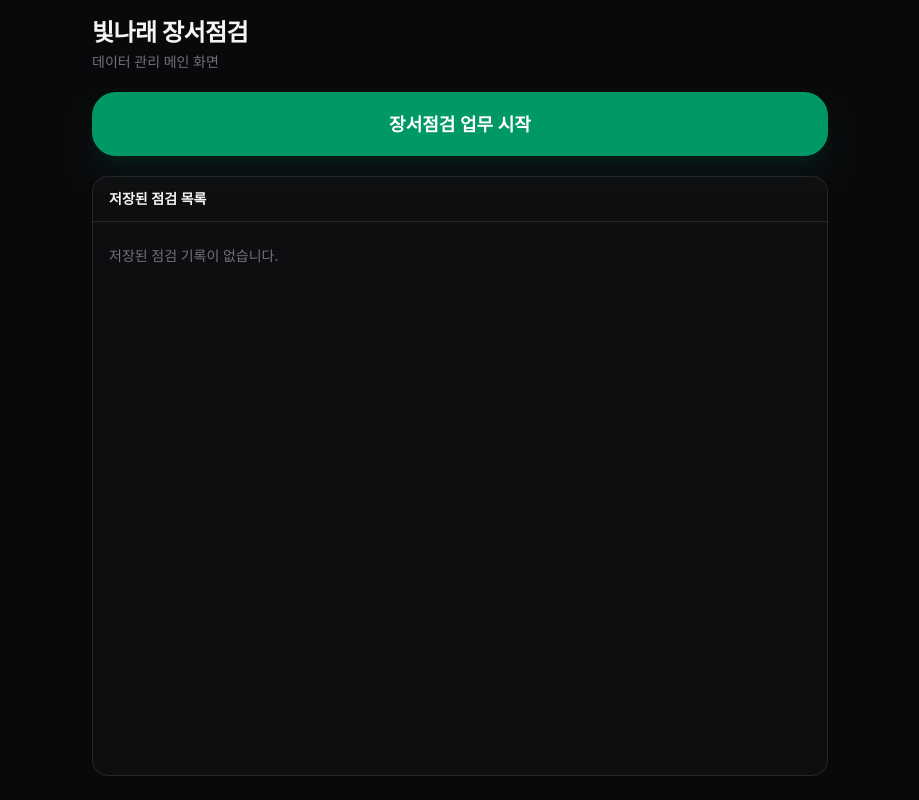
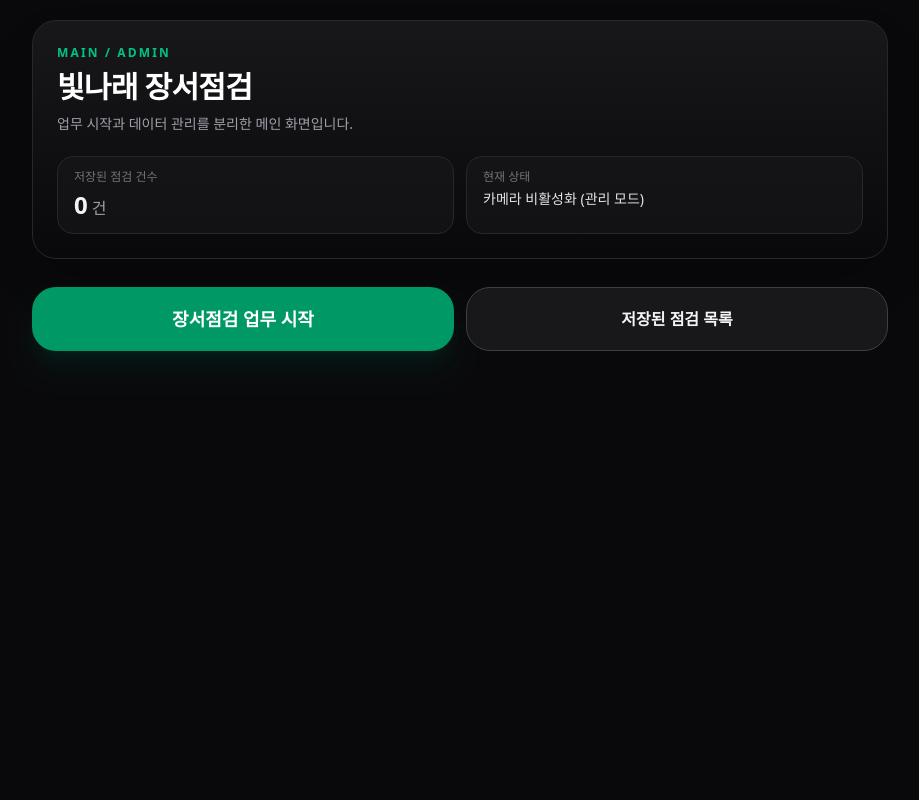
Before and after one commit to DAAC-A00/book_scanner, a Next.js app: page / in a window 1280 px wide. Shown: the whole page, without its empty margins (180-1099 px from the left). Built offline with nearby package versions, Linux system fonts and the light colour scheme.

Commit message:
관리 모드 UI를 추가하여 메인 화면에서 점검 시작과 데이터 관리 기능을 분리하고, 저장된 점검 건수 및 현재 상태를 표시하는 기능을 구현함. 세션 키와 관련된 데이터 관리를 개선하여 사용자 경험을 향상시킴.

```diff
--- a/src/app/page.tsx
+++ b/src/app/page.tsx
@@ -41,6 +41,9 @@ export default function Home() {
   const beginInventorySession = useScannerStore((s) => s.beginInventorySession);
 
   const [isScanMode, setIsScanMode] = useState(false);
+  const [adminView, setAdminView] = useState<"main" | "list" | "detail">(
+    "main"
+  );
   const [sessionKeys, setSessionKeys] = useState<string[]>([]);
   const [selectedKey, setSelectedKey] = useState<string | null>(null);
   const [selectedText, setSelectedText] = useState("");
@@ -77,6 +80,7 @@ export default function Home() {
     setSelectedKey(key);
     setSelectedText(readSessionRaw(key));
     setCopyDone(false);
+    setAdminView("detail");
   };
 
   const onChangeDetail = (value: string) => {
@@ -93,6 +97,7 @@ export default function Home() {
     setSelectedKey(null);
     setSelectedText("");
     refreshList();
+    setAdminView("list");
   };
 
   const onCopy = async () => {
@@ -109,6 +114,7 @@ export default function Home() {
   };
 
   const selectedCount = useMemo(() => lineCount(selectedText), [selectedText]);
+  const totalRecords = sessionKeys.length;
 
   if (isScanMode) {
     return (
@@ -120,24 +126,70 @@ export default function Home() {
 
   return (
     <main className="relative min-h-dvh overflow-hidden bg-zinc-950 text-zinc-100">
-      <div className="mx-auto flex min-h-dvh w-full max-w-3xl flex-col px-4 pb-6 pt-[max(1rem,env(safe-area-inset-top))]">
-        <h1 className="text-2xl font-bold tracking-tight">빛나래 장서점검</h1>
-        <p className="mt-1 text-sm text-zinc-500">데이터 관리 메인 화면</p>
-
+      <div className="mx-auto flex min-h-dvh w-full max-w-4xl flex-col px-5 pb-8 pt-[max(1.25rem,env(safe-area-inset-top))]">
+        {adminView === "main" && (
+          <section className="flex min-h-0 flex-1 flex-col">
+            <div className="rounded-3xl border border-zinc-800 bg-linear-to-b from-zinc-900 to-zinc-950 p-6 shadow-2xl shadow-black/30">
+              <p className="text-xs font-semibold uppercase tracking-[0.18em] text-emerald-400/90">
+                Main / Admin
+              </p>
+              <h1 className="mt-2 text-3xl font-bold tracking-tight text-white">
+                빛나래 장서점검
+              </h1>
+              <p className="mt-2 text-sm leading-relaxed text-zinc-400">
+                업무 시작과 데이터 관리를 분리한 메인 화면입니다.
+              </p>
+              <div className="mt-5 grid grid-cols-1 gap-3 sm:grid-cols-2">
+                <div className="rounded-2xl border border-zinc-800 bg-zinc-900/60 px-4 py-3">
+                  <p className="text-xs text-zinc-500">저장된 점검 건수</p>
+                  <p className="mt-1 text-2xl font-bold text-zinc-100">
+                    {totalRecords}
+                    <span className="ml-1 text-base font-medium text-zinc-400">
+                      건
+                    </span>
+                  </p>
+                </div>
+                <div className="rounded-2xl border border-zinc-800 bg-zinc-900/60 px-4 py-3">
+                  <p className="text-xs text-zinc-500">현재 상태</p>
+                  <p className="mt-1 text-sm font-medium text-zinc-200">
+                    카메라 비활성화 (관리 모드)
+                  </p>
+                </div>
+              </div>
+            </div>
+            <div className="mt-7 grid gap-3 sm:grid-cols-2">
               <button
                 type="button"
                 onClick={startWork}
-          className="mt-5 flex h-16 w-full items-center justify-center rounded-3xl bg-emerald-600 text-lg font-semibold text-white shadow-xl shadow-emerald-950/40 active:bg-emerald-700"
+                className="flex h-16 items-center justify-center rounded-3xl bg-emerald-600 text-lg font-semibold text-white shadow-xl shadow-emerald-950/40 active:bg-emerald-700"
               >
                 장서점검 업무 시작
               </button>
+              <button
+                type="button"
+                onClick={() => setAdminView("list")}
+                className="flex h-16 items-center justify-center rounded-3xl border border-zinc-700 bg-zinc-900 text-base font-semibold text-zinc-100 active:bg-zinc-800"
+              >
+                저장된 점검 목록
+              </button>
+            </div>
+          </section>
+        )}
 
-        <section className="mt-5 min-h-0 flex-1 rounded-2xl border border-zinc-800 bg-zinc-900/40">
-          {!selectedKey ? (
-            <div className="flex h-full min-h-[40dvh] flex-col">
-              <div className="border-b border-zinc-800 px-4 py-3 text-sm font-semibold">
+        {adminView === "list" && (
+          <section className="flex min-h-0 flex-1 flex-col rounded-2xl border border-zinc-800 bg-zinc-900/40">
+            <header className="flex items-center justify-between gap-2 border-b border-zinc-800 px-4 py-3">
+              <h2 className="text-base font-semibold text-zinc-100">
                 저장된 점검 목록
-              </div>
+              </h2>
+              <button
+                type="button"
+                onClick={() => setAdminView("main")}
+                className="rounded-full border border-zinc-600 bg-zinc-900 px-4 py-1.5 text-sm font-medium text-zinc-200 active:bg-zinc-800"
+              >
+                메인
+              </button>
+            </header>
             <div className="min-h-0 flex-1 overflow-y-auto">
               {sessionKeys.length === 0 ? (
                 <p className="px-4 py-6 text-sm text-zinc-500">
@@ -167,19 +219,21 @@ export default function Home() {
                 </ul>
               )}
             </div>
-            </div>
-          ) : (
-            <div className="flex h-full min-h-[40dvh] flex-col">
-              <div className="flex items-center justify-between gap-2 border-b border-zinc-800 px-4 py-3">
+          </section>
+        )}
+
+        {adminView === "detail" && selectedKey && (
+          <section className="flex min-h-0 flex-1 flex-col rounded-2xl border border-zinc-800 bg-zinc-900/40">
+            <header className="flex items-center justify-between gap-2 border-b border-zinc-800 px-4 py-3">
               <button
                 type="button"
-                  onClick={() => setSelectedKey(null)}
+                onClick={() => setAdminView("list")}
                 className="text-sm font-medium text-zinc-300 active:text-white"
               >
                 ← 목록
               </button>
               <span className="text-xs text-zinc-500">{selectedCount}건</span>
-              </div>
+            </header>
             <div className="flex flex-wrap items-center gap-2 px-4 py-3">
               <button
                 type="button"
@@ -207,12 +261,11 @@ export default function Home() {
                 spellCheck={false}
                 autoCorrect="off"
                 autoComplete="off"
-                  className="h-full min-h-[34dvh] w-full resize-none rounded-xl border border-zinc-700 bg-zinc-900 px-3 py-2 font-mono text-sm text-zinc-100 outline-none ring-emerald-500/30 focus:ring-2"
+                className="h-full min-h-[40dvh] w-full resize-none rounded-xl border border-zinc-700 bg-zinc-900 px-3 py-2 font-mono text-sm text-zinc-100 outline-none ring-emerald-500/30 focus:ring-2"
               />
             </div>
-            </div>
+          </section>
         )}
-        </section>
       </div>
     </main>
   );
```
Lines whose indentation alone changed are shown as unchanged.
